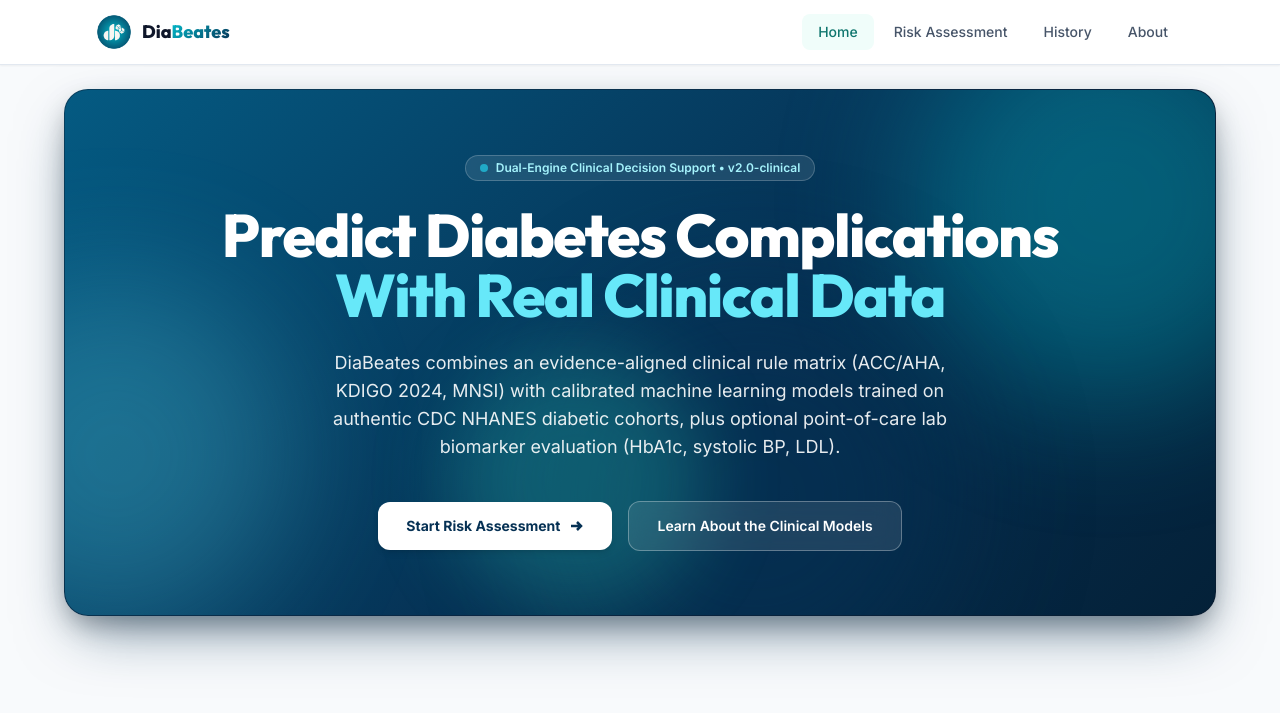
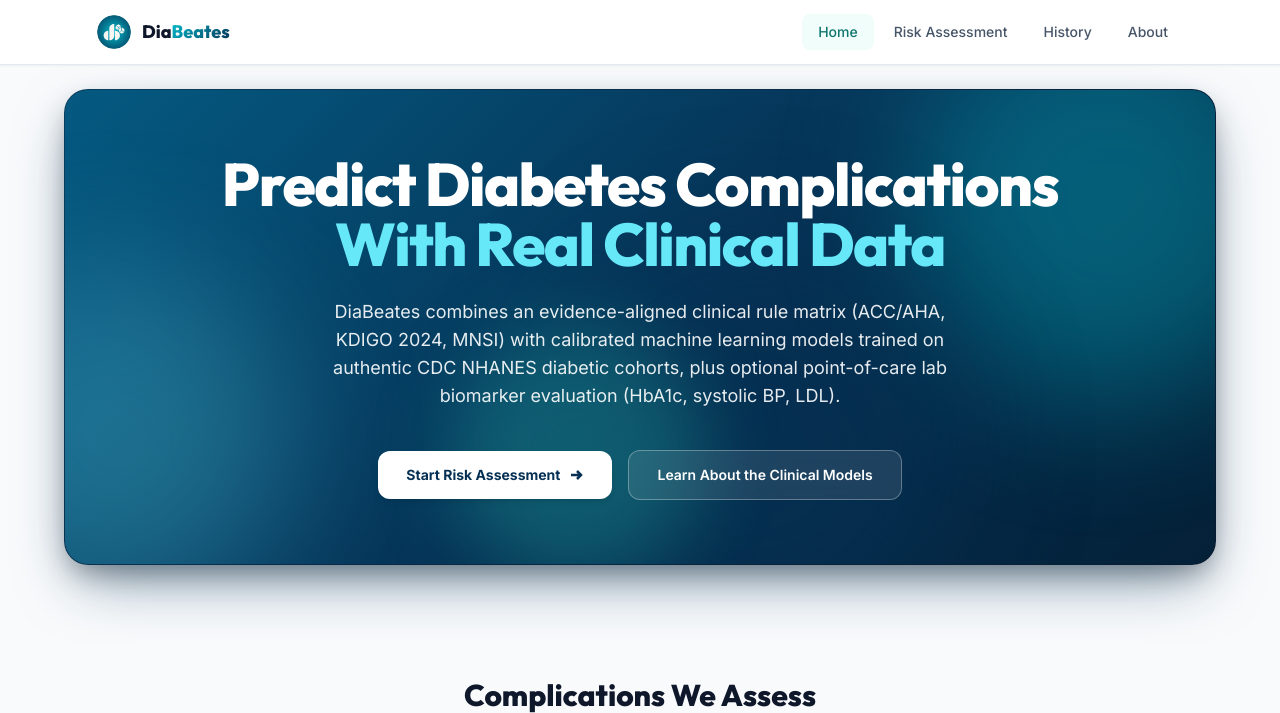
Before and after one commit to n-leigh/diabetes-check, a Flask app: page / in a window 1280 px wide. Shown: the top 713 px of the page. Run offline with Flask 3, Linux system fonts and the light colour scheme; some libraries are stand-ins or nearby versions.

Commit message:
Update diabetes_system.db

```diff
--- a/templates/home.html
+++ b/templates/home.html
@@ -19,10 +19,6 @@
         </div>
 
         <div class="max-w-4xl mx-auto text-center relative z-10">
-          <div class="inline-flex items-center gap-2 px-3.5 py-1 rounded-full text-xs font-semibold bg-white/10 backdrop-blur-md border border-white/20 text-cyan-200 mb-6">
-            <span class="w-2 h-2 rounded-full bg-cyan-400 animate-pulse"></span>
-            Dual-Engine Clinical Decision Support &bull; v2.0-clinical
-          </div>
           <h1 class="font-display text-3xl sm:text-4xl md:text-5xl lg:text-6xl font-extrabold leading-tight mb-6 tracking-tight">
             <span class="inline-block sm:whitespace-nowrap">Predict Diabetes Complications</span><br>
             <span class="text-cyan-300">With Real Clinical Data</span>
```
Also changed, not shown: diabetes_system.db.
